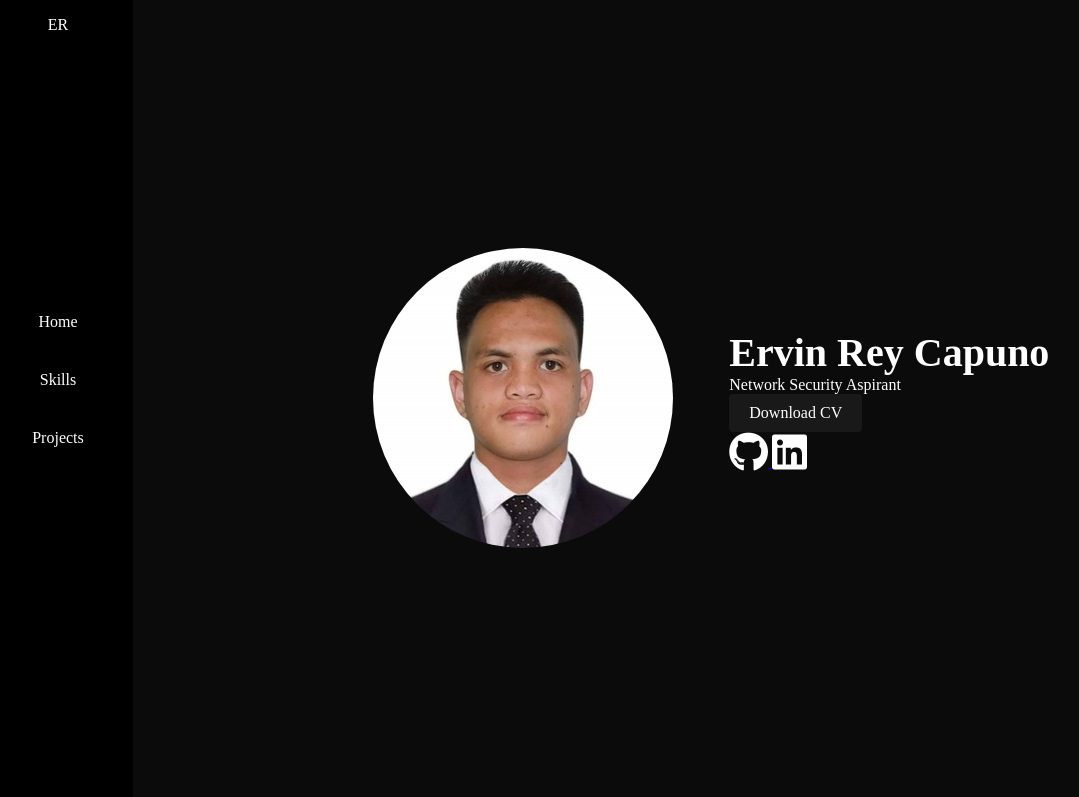
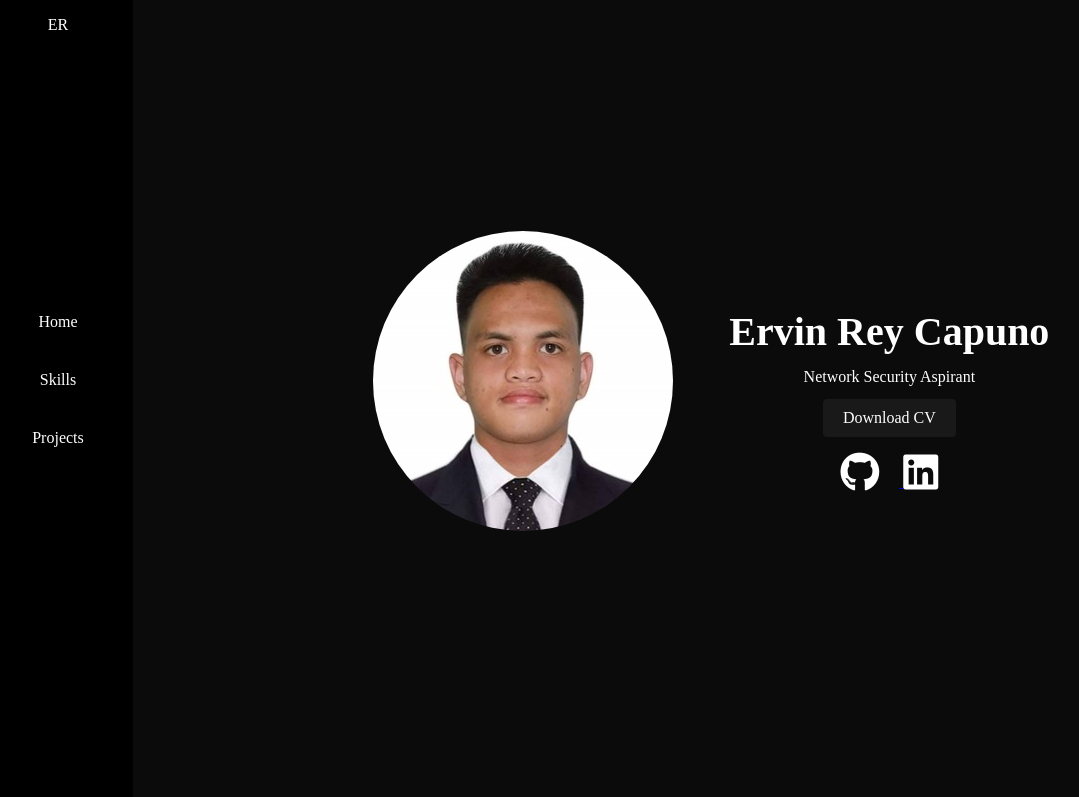
Before and after one commit to Ervin-Capuno/ervin_capuno_website, a plain HTML site: page index.html in a window 1280 px wide. Shown: the top 797 px of the page, without its empty margins (17-1096 px from the left). Drawn offline with Linux system fonts and the light colour scheme.

Commit message:
added the gives space between the info

```diff
--- a/files/home.css
+++ b/files/home.css
@@ -15,17 +15,39 @@
 
 .avatar{
 	margin-right: 5%;
+	margin-bottom: 35px;
 }
+
 
 img {
 	border-radius: 50%;
 }
 
 
+.user-info{
+	display: flex;
+	flex-direction: column;
+	justify-content: center;
+	align-items: center;
+}
+
+
 .name, .info{
 	color: var(--main-text-color);
+	margin-bottom: 4%;
 
 }
+
+.media-icons{
+	margin-top: 15px;
+}
+
+.fa-github{
+	margin-right: 20px;
+}
+
+
+
 .fa{
 	color: var(--main-text-color);
 }
```
